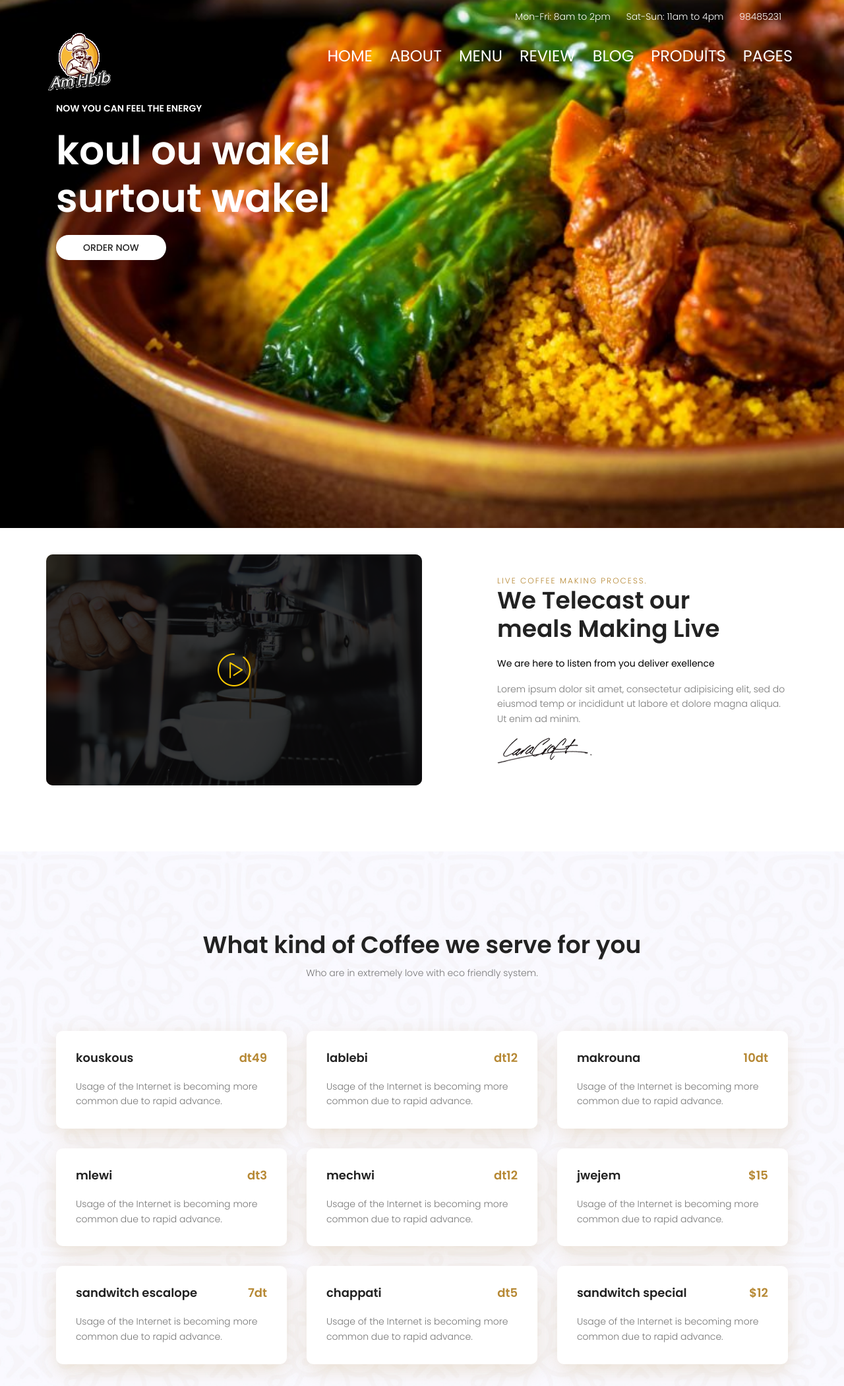
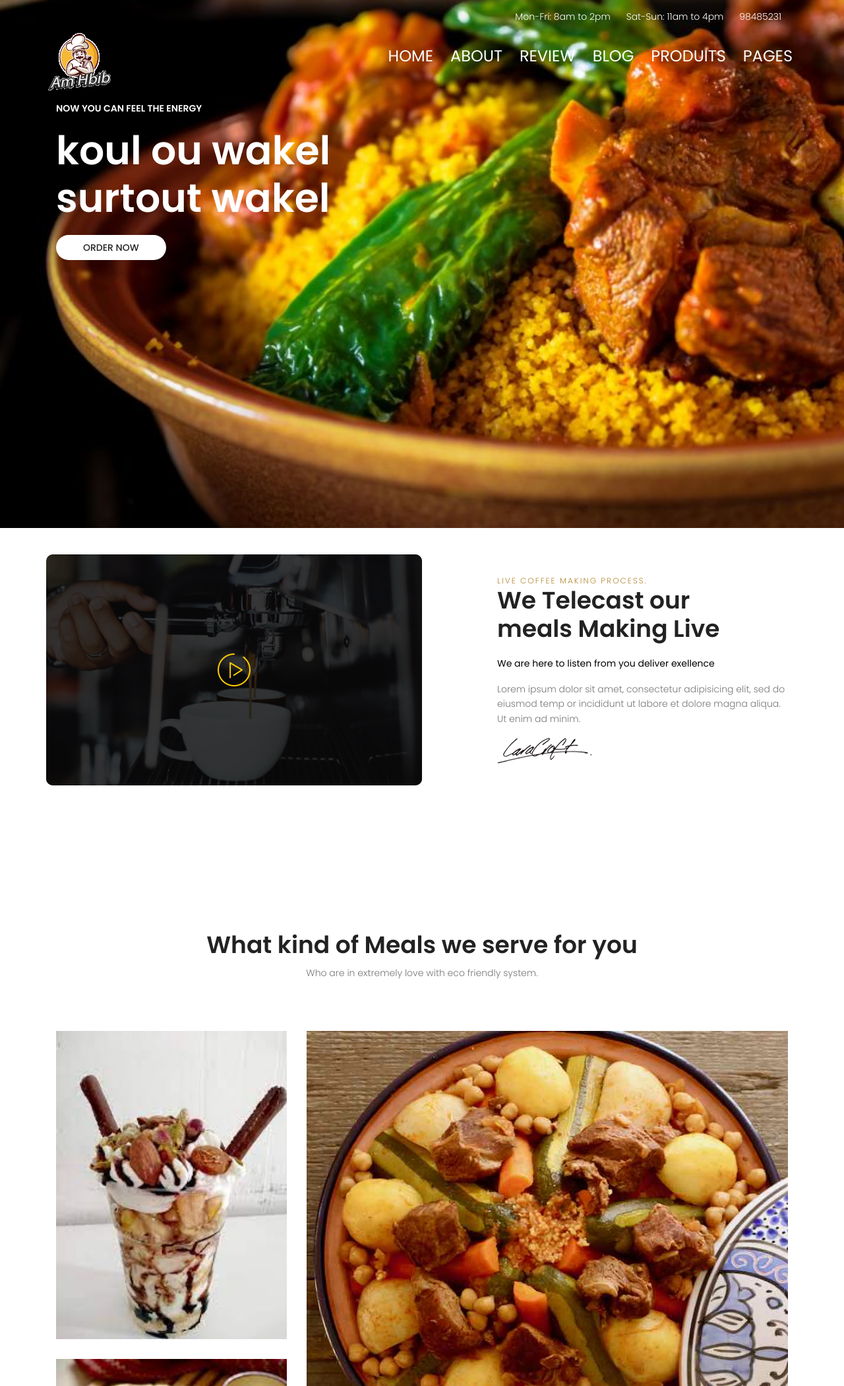
Before and after one commit to Mahmoudbannouri/projet-web, a plain HTML site: page index.html in a window 1280 px wide. Shown: the top 2100 px of the page at 66% size. Drawn offline with nearby package versions, Linux system fonts and the light colour scheme; some packages are replaced by stand-ins of ours.

Commit message:
Add files via upload

```diff
--- a/index.html
+++ b/index.html
@@ -62,7 +62,7 @@
 					<ul class="nav-menu">
 						<li class="menu-active"><a href="#home">Home</a></li>
 						<li><a href="#about">About</a></li>
-						<li><a href="#coffee">menu</a></li>
+
 						<li><a href="#review">Review</a></li>
 						<li><a href="#blog">Blog</a></li>
 						<li><a href="produit.html">Produits</a></li>
@@ -118,7 +118,7 @@
 	<!-- End video-sec Area -->
 
 	<!-- Start menu Area -->
-	<section class="menu-area section-gap" id="coffee">
+	<!--<section class="menu-area section-gap" id="coffee">
 		<div class="container">
 			<div class="row d-flex justify-content-center">
 				<div class="menu-content pb-60 col-lg-10">
@@ -248,7 +248,7 @@
 				</div>
 			</div>
 		</div>
-	</section>
+	</section>-->
 	<!-- End menu Area -->
 
 	<!-- Start gallery Area -->
```
